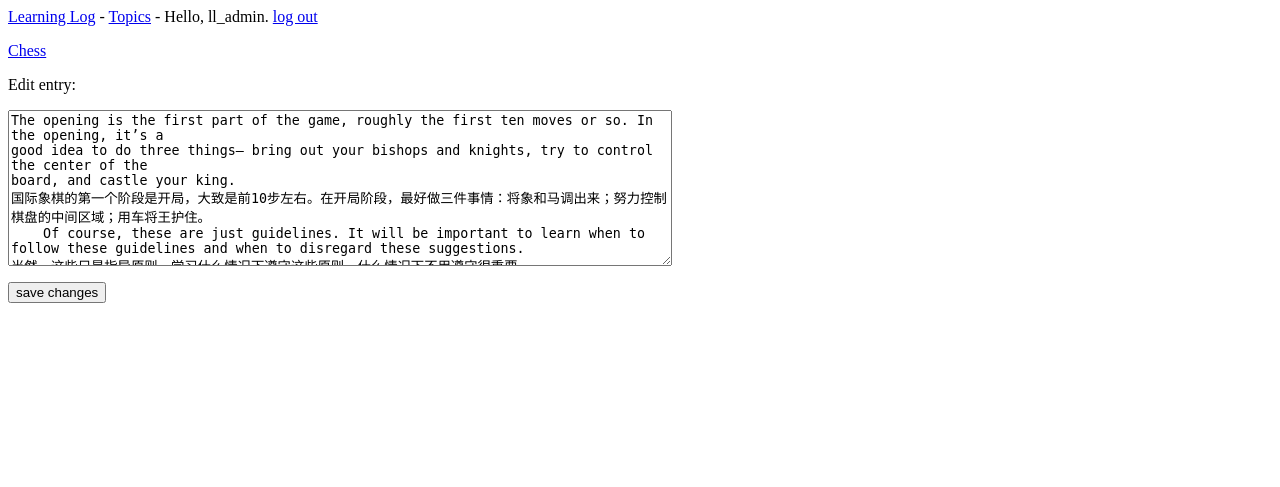
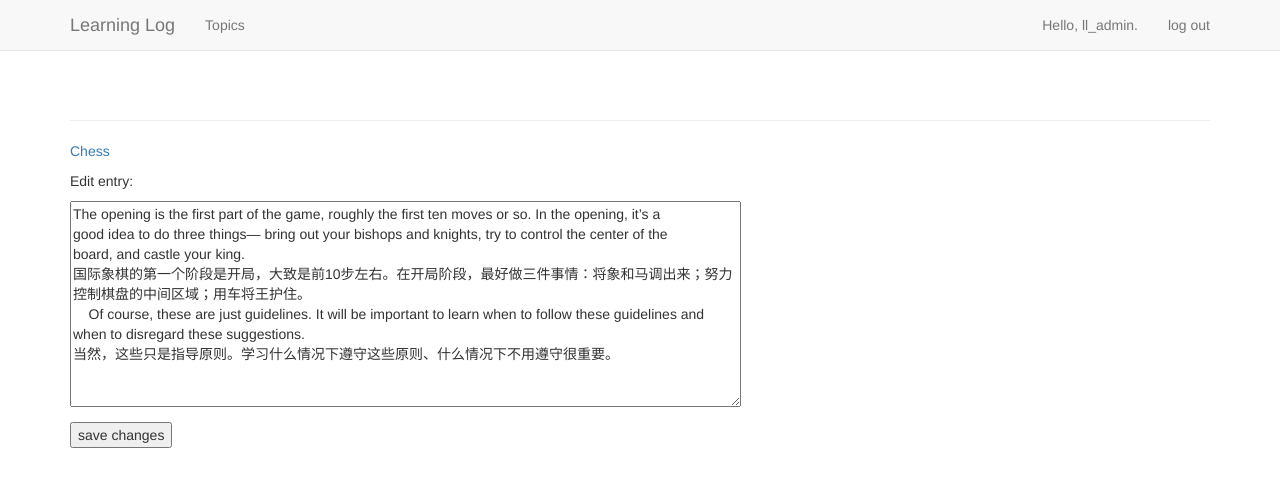
Before and after one commit to kynyka/ease_log, a Django app: page /edit_entry/1/ in a window 1280 px wide. Shown: the top 487 px of the page. Run offline with Django 3.2, Linux system fonts and the light colour scheme; a user stored in the database is signed in; data comes from the database, SQL or seed files in the repository; some libraries are stand-ins or nearby versions.

Commit message:
set Project Learning_log's style > rewrite base.html and set it with bootstrap

```diff
--- a/learning_logs/templates/learning_logs/base.html
+++ b/learning_logs/templates/learning_logs/base.html
@@ -1,15 +1,57 @@
-<!--创建一个包含项目名的段落，该段落也是一个到主页的链接-->
-<!--模板标签 \{% url 'learning_logs:index' %\}生成一个URL，该URL与learning_logs/urls.py中定义的名为 index 的URL模式匹配在这个示例中，learning_logs 是一个命名空间，而 index 是该命名空间中一个名称独特的URL模式。-->
-<p>
-  <a href="{% url 'learning_logs:index' %}">Learning Log</a> -
-  <a href="{% url 'learning_logs:topics' %}">Topics</a> - <!--这一行让Django生成一个链接，它与learning_logs/urls.py中名为 topics 的URL模式匹配。-->
-  {% if user.is_authenticated %}
-    Hello, {{ user.username }}.<!--在Django身份验证系统中，每个模板都可使用变量 user，这个变量有一个 is_authenticated
-属性：如果用户已登录，该属性将为 True，否则为 False。这让你能够向已通过身份验证的用户显示一条消息,而向未通过身份验证的用户显示另一条消息。-->
-    <a href="{% url 'users:logout' %}">log out</a>
-  {% else %}
-    <a href="{% url 'users:register' %}">register</a> -
-    <a href="{% url 'users:login' %}">log in</a>
-  {% endif %}
-</p>
-  {% block content %}{% endblock content %}
+{% load bootstrap3 %}<!--加载django-bootstrap3中的模板标签集-->
+
+<!DOCTYPE html>
+<html lang="en">
+<head>
+    <meta charset="UTF-8">
+    <meta http-equiv="X-UA-Compatible" content="IE=edge">
+    <meta name="viewport" content="width=device-width, initial-scale=1">
+
+    <title>Learning Log</title>
+
+    {% bootstrap_css %}<!--使用django-bootstrap3的一个自定义模板标签,它让Django包含所有的Bootstrap样式文件-->
+    {% bootstrap_javascript %}
+
+</head>
+<body>
+    <!--Static navbar -->
+    <nav class="navbar navbar-default navbar-static-top">
+        <div class='container'>
+
+            <div class='navbar-header'>
+                <button type='button' class='navbar-toggle collapsed' data-toggle='collapse' data-target='#navbar' aria-expanded='false' aria-controls='navbar'>
+                </button><!--这个模板定义了一个按钮，它将在浏览器窗口太窄、无法水平显示整个导航栏时显示出来。如果用户单击这个按钮，将出现一个下拉列表，其中包含所有的导航元素。在用户缩小浏览器窗口或在屏幕较小的移动设备上显示网站时，collapse 会使导航栏折叠起来-->
+                <a class="navbar-brand" href="{% url 'learning_logs:index' %}">Learning Log</a>
+            </div>
+
+            <div id='navbar' class='navbar-collapse collapse'>
+                <ul class='nav navbar-nav'>
+                    <li><a href="{% url 'learning_logs:topics' %}">Topics</a></li>
+                </ul>
+
+                <ul class='nav navbar-nav navbar-right'>
+                    {% if user.is_authenticated %}
+                        <li><a>Hello, {{ user.username }}.</a></li><!--在Django身份验证系统中,每个模板都可使用变量 user,这个变量有一个is_authenticated属性: 如果用户已登录,该属性将为True,否则为False。这让你能够向已通过身份验证的用户显示一条消息,而向未通过身份验证的用户显示另一条消息。-->
+                        <li><a href="{% url 'users:logout' %}">log out</a></li>
+                    {% else %}
+                        <li><a href="{% url 'users:register' %}">register</a></li>
+                        <li><a href="{% url 'users:login' %}">log in</a></li>
+                    {% endif %}
+                </ul>
+            </div><!--/.nav-collapse-->
+
+        </div>
+    </nav>
+
+    <div class='container'>
+
+        <div class='page-header'>
+            {% block header %}{% endblock header %}<!--header块的内容告诉用户页面包含哪些信息以及用户可在页面上执行哪些操作-->
+        </div>
+        <div>
+            {% block content %}{% endblock content %}
+        </div>
+
+    </div><!-- /container -->
+</body>
+</html>
```
